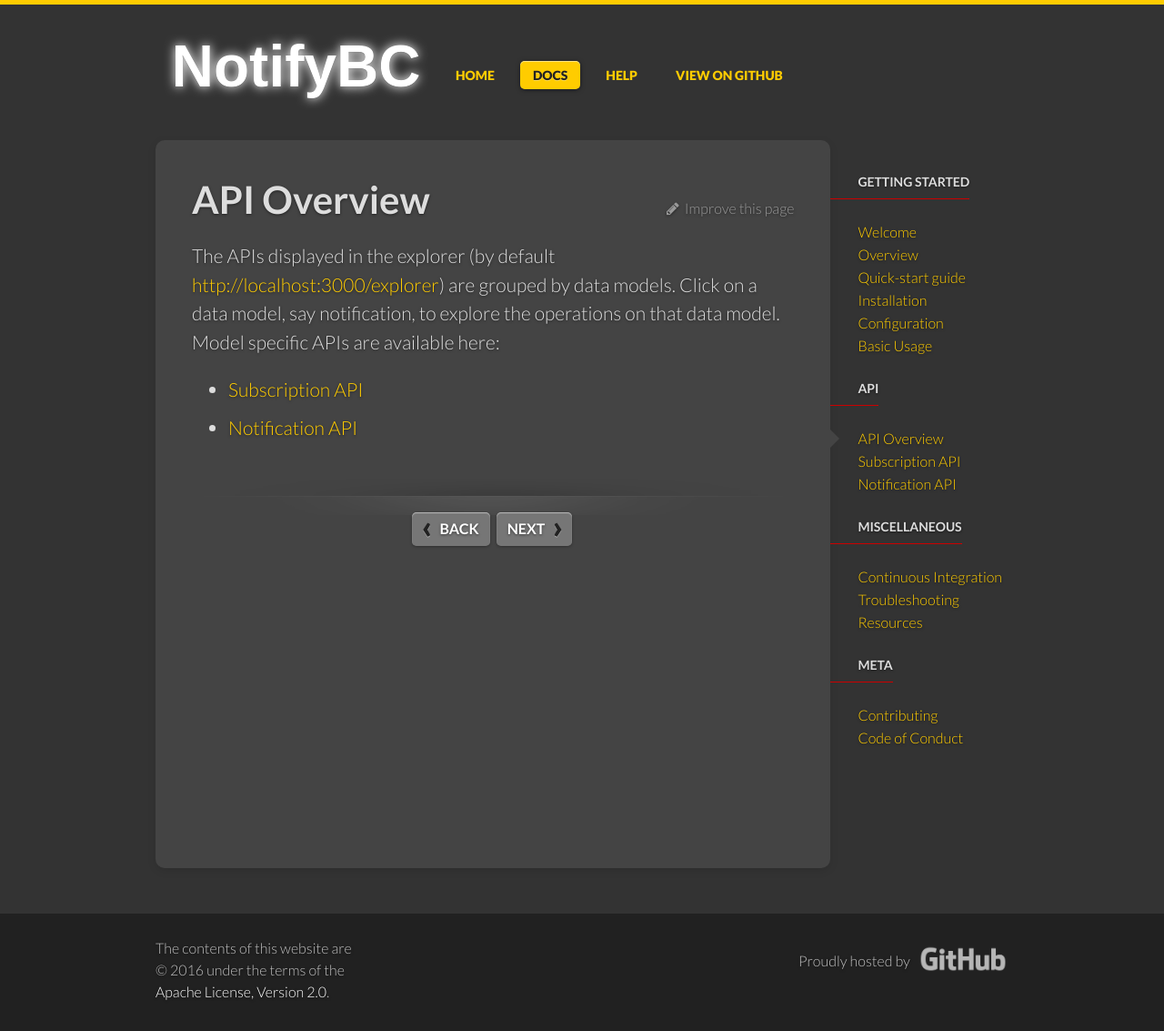
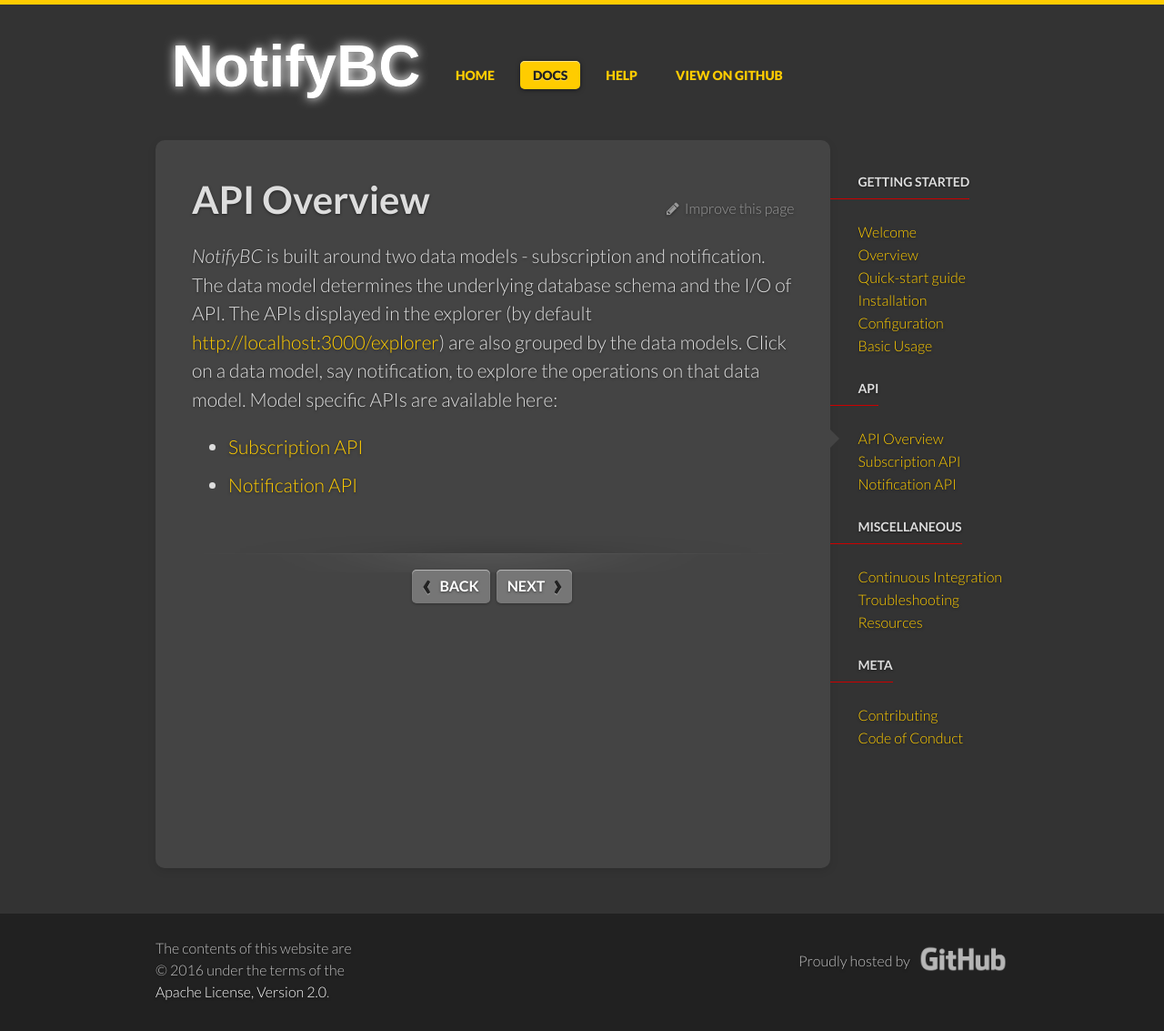
Before and after one commit to bcgov/MyGovBC-notification-server, a Jekyll site: the page built from docs/_docs/api-overview.md, in a window 1280 px wide. Shown: the whole page at 91% size. Built offline with Jekyll 4.4.1, drawn with Linux system fonts in a browser that asks for light colours.

Commit message:
updated docs

```diff
--- a/docs/_docs/api-overview.md
+++ b/docs/_docs/api-overview.md
@@ -3,9 +3,9 @@
 title: API Overview
 permalink: /docs/api-overview/
 ---
-
+*NotifyBC* is built around two data models - subscription and notification. The data model determines the underlying database schema and the I/O of API.
 The APIs displayed in the explorer (by default
-<a href="http://localhost:3000/explorer/" target="_blank">http://localhost:3000/explorer</a>) are grouped by data models. Click on a data model, say notification, to explore the operations on that data model. Model specific APIs are  available here:
+<a href="http://localhost:3000/explorer/" target="_blank">http://localhost:3000/explorer</a>) are also grouped by the data models. Click on a data model, say notification, to explore the operations on that data model. Model specific APIs are  available here:
 
 {% assign apiDocs =  site.data.docs | where: "title","API" | first %}
 {% assign restApiDocs = apiDocs.docs | shift %}
```
